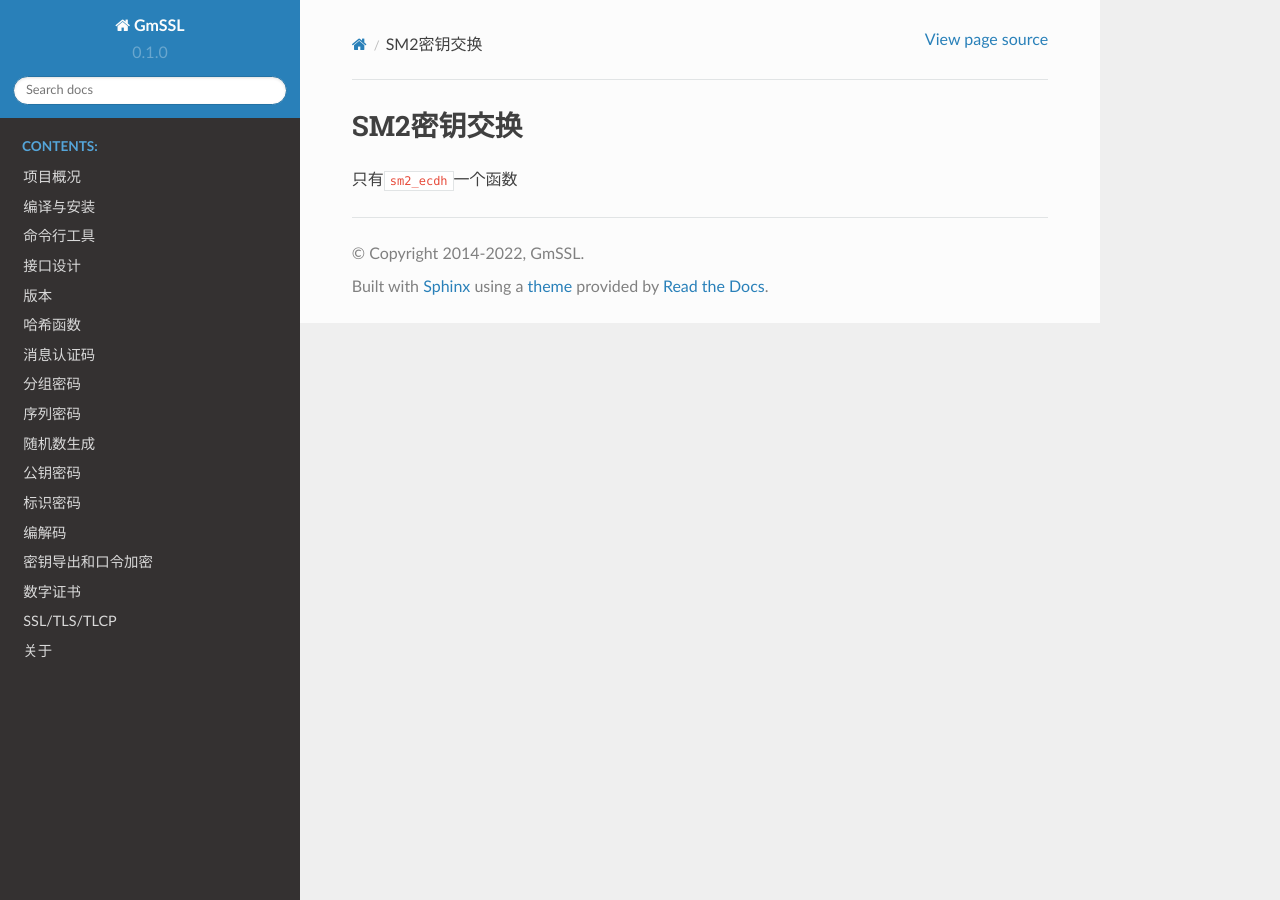
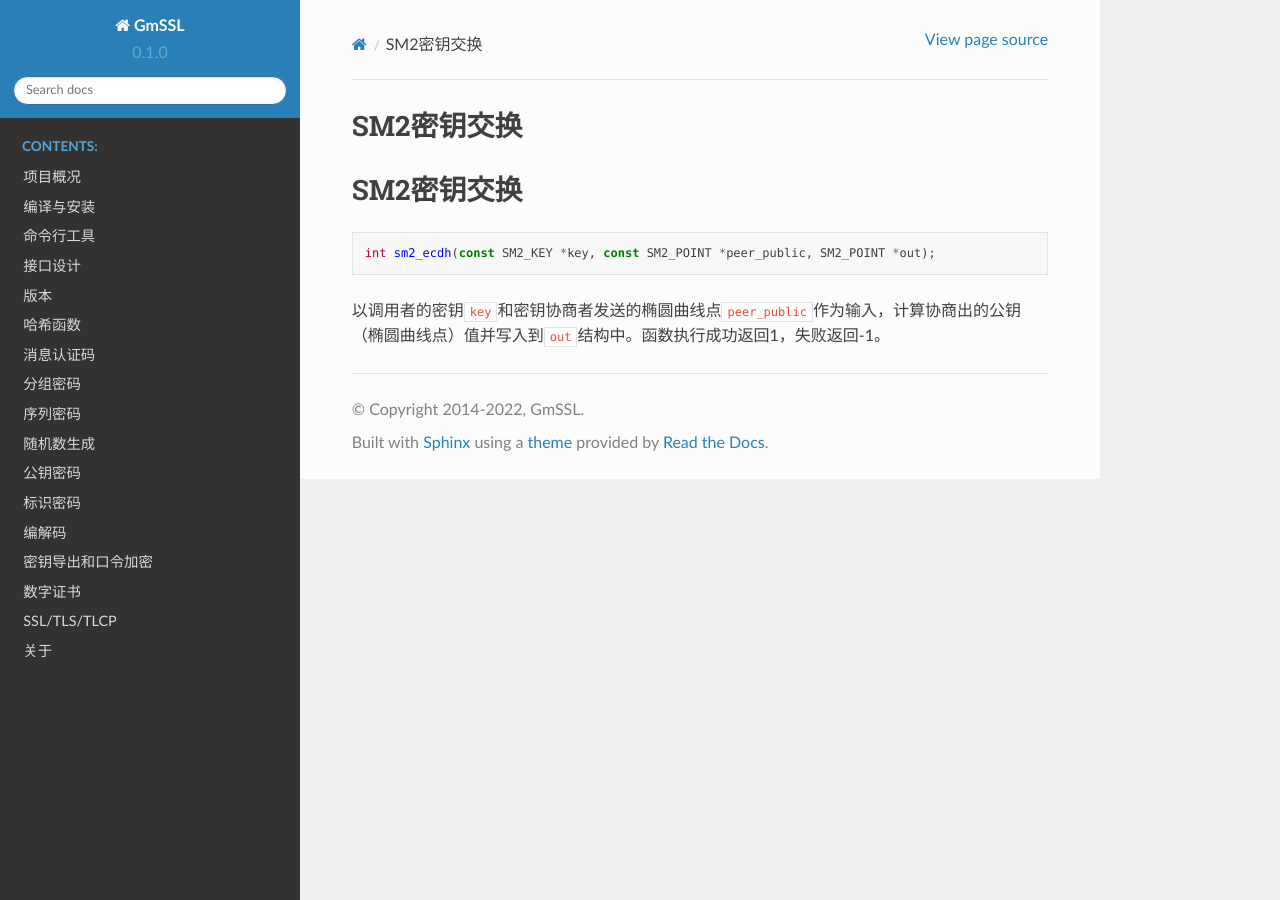
Before and after one commit to zxm256/gmssl-docs, a Sphinx documentation site: the page built from docs/source/public_cipher/sm2_ecdh.md, in a window 1280 px wide. Built offline with Sphinx 7.4.7 and the Read the Docs theme 2.0.0, drawn with Linux system fonts in a browser that asks for light colours; pages that are not in the unit, such as notebooks, are missing from menus.

Commit message:
Update sm2_ecdh.md

````diff
--- a/docs/source/public_cipher/sm2_ecdh.md
+++ b/docs/source/public_cipher/sm2_ecdh.md
@@ -1,3 +1,9 @@
 # SM2密钥交换
 
-只有`sm2_ecdh`一个函数
+# SM2密钥交换
+
+```c
+int sm2_ecdh(const SM2_KEY *key, const SM2_POINT *peer_public, SM2_POINT *out);
+```
+
+以调用者的密钥`key`和密钥协商者发送的椭圆曲线点`peer_public`作为输入，计算协商出的公钥（椭圆曲线点）值并写入到`out`结构中。函数执行成功返回1，失败返回-1。
````
